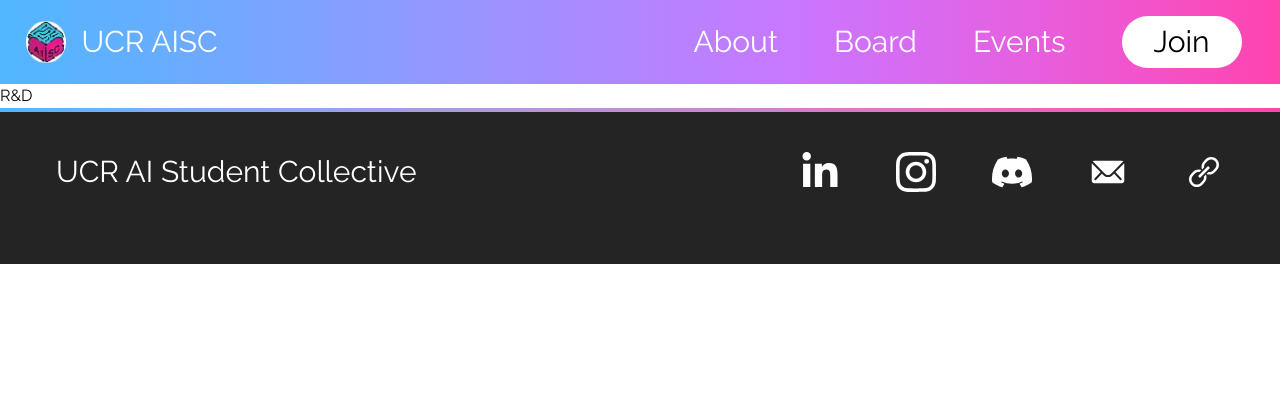
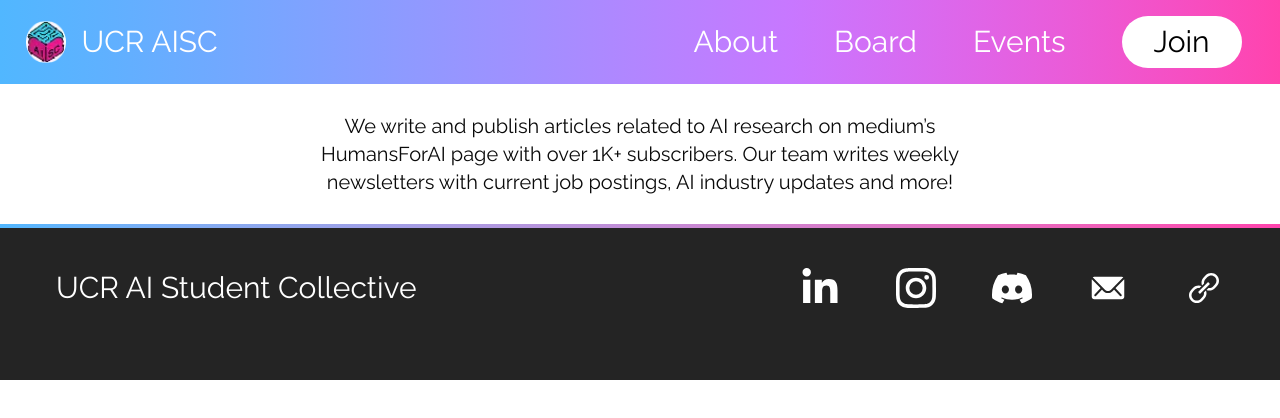
Before and after one commit to acm-ucr/aisc, a Next.js app: page /rnd in a window 1280 px wide. Shown: the top 418 px of the page. Built offline with nearby package versions, Linux system fonts and the light colour scheme.

Commit message:
small changes

```diff
--- a/src/app/rnd/page.tsx
+++ b/src/app/rnd/page.tsx
@@ -1,5 +1,7 @@
+import Description from "@/components/rnd/Description";
+
 const RND = () => {
-  return <div>R&D</div>;
+  return <Description></Description>;
 };
 
 export default RND;
--- a/src/components/rnd/Description.tsx
+++ b/src/components/rnd/Description.tsx
@@ -1,11 +1,9 @@
 const Description = () => {
   return (
     <div className="mx-auto my-7 w-1/2 text-center text-xl">
-      <p>
-        We write and publish articles related to AI research on medium’s
-        HumansForAI page with over 1K+ subscribers. Our team writes weekly
-        newsletters with current job postings, AI industry updates and more!
-      </p>
+      We write and publish articles related to AI research on medium’s
+      HumansForAI page with over 1K+ subscribers. Our team writes weekly
+      newsletters with current job postings, AI industry updates and more!
     </div>
   );
 };
```
